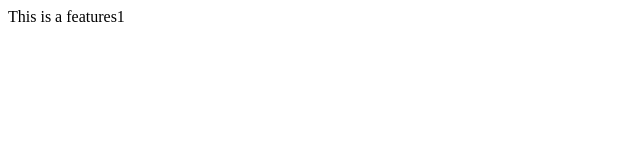
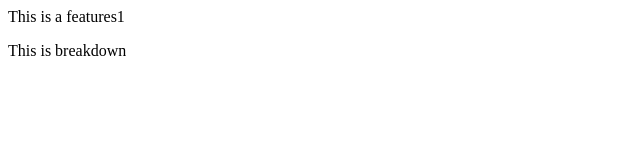
Before and after one commit to sunnykr0123/Local-repos, a plain HTML site: page index.html in a window 1280 px wide. Shown: the whole page, without its empty margins (0-640 px from the left). Drawn offline with Linux system fonts and the light colour scheme.

Commit message:
add line

```diff
--- a/index.html
+++ b/index.html
@@ -1 +1,2 @@
 <p>This is a features1</p>
+<p>This is breakdown</p>
```
